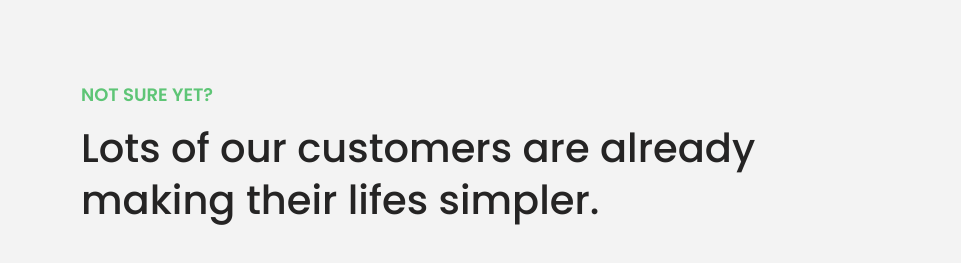
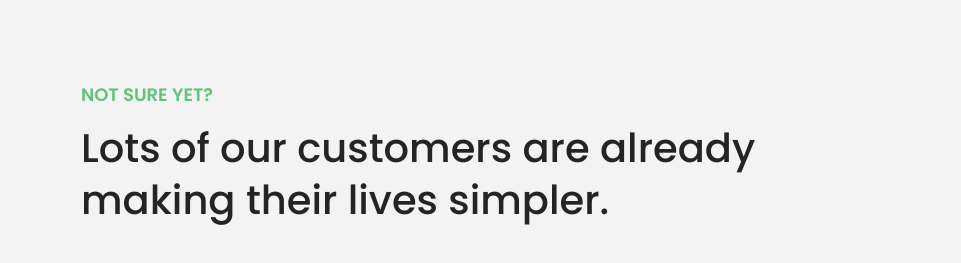
Before and after one commit to OkukuItoro/CashBank, a plain HTML site: page index.html in a window 1280 px wide. Shown: the part 3280-3543 px from the top of the page, without its empty margins (159-1120 px from the left). Drawn offline with Linux system fonts and the light colour scheme.

Commit message:
test update

```diff
--- a/index.html
+++ b/index.html
@@ -212,7 +212,7 @@
       <div class="section__title section__title--testimonials">
         <h2 class="section__description">Not sure yet?</h2>
         <h3 class="section__header">
-          Lots of our customers are already making their lifes simpler.
+          Lots of our customers are already making their lives simpler.
         </h3>
       </div>
 
```
